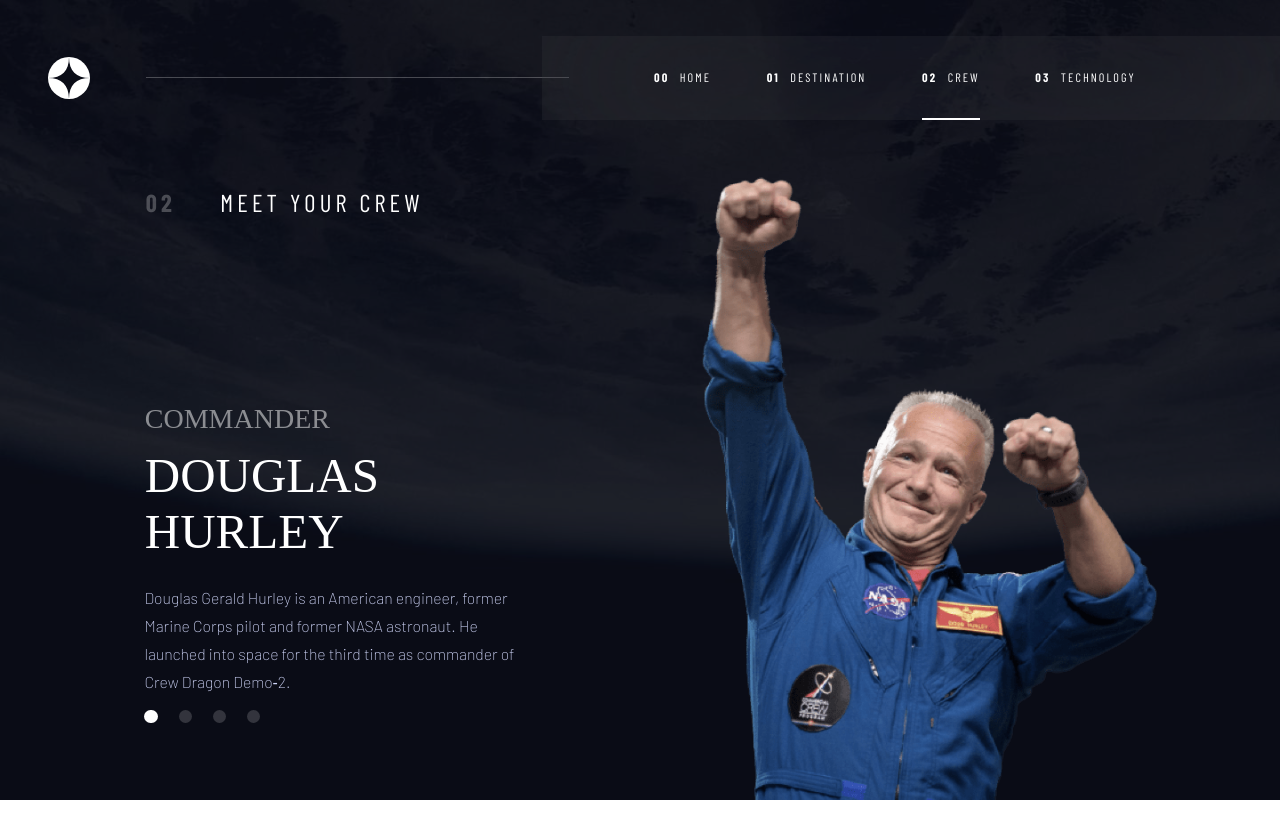
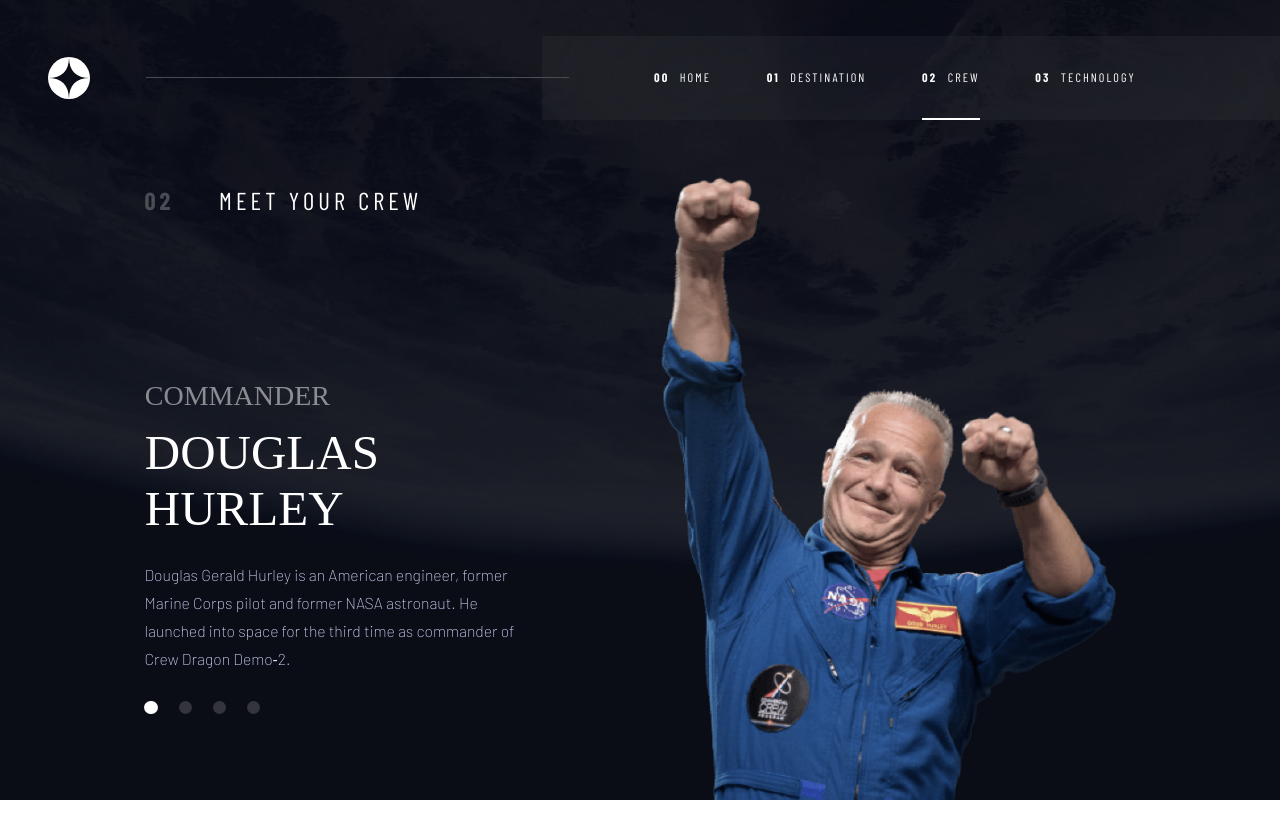
Before and after one commit to arun-roberts/fem006_space_tourism_website, a Next.js app: page /crew in a window 1280 px wide. Shown: the top 838 px of the page. Before the commit the page ends 800 px from the top, so only its background shows below. Built offline with nearby package versions, Linux system fonts and the light colour scheme; a web font is replaced by a local one.

Commit message:
Refactored the HTML a little to simplify the CSS

```diff
--- a/pages/crew.tsx
+++ b/pages/crew.tsx
@@ -35,6 +35,7 @@ const Crew: NextPage = () => {
     <main className="crew">
         <Meta />
         <h2 className="section-header"><span className="section-header__num">02</span> MEET YOUR CREW</h2>
+        <div className="crew__background"></div>
         <div className="crew-container">
           <div className={`crew__image ${classString}__image`}>
             <Image
--- a/pages/destination.tsx
+++ b/pages/destination.tsx
@@ -34,6 +34,7 @@ const Destination: NextPage = () => {
     <main className="destination">
         <Meta />
         <h1 className="section-header"><span className='section-header__num'>01</span>PICK YOUR DESTINATION</h1>
+        <div className="destination__background"></div>
         <div className='destination-container'>
             <div className='destination__image'>
                 <Image
--- a/styles/globals.css
+++ b/styles/globals.css
@@ -24,7 +24,7 @@ a {
   width: 100%;
   height: 5rem;
   padding: 1.5rem;
-  position: absolute;
+  position: fixed;
   z-index: 2;
 }
 
@@ -365,22 +365,23 @@ a {
 }
 
 .destination {
-  position: absolute;
+  width: 100%;
+  height: 100%;
+  padding-top: 5.5rem;
+}
+
+.destination__background {
+  position: fixed;
   bottom: 0;
   top: 0;
-  width: 100%;
-  height: 100vh;
-  background: rgba(11, 13, 23, 0.6) url("/assets/destination/background-destination-mobile.jpg") no-repeat;
+  left: 0;
+  right: 0;
+  background-color: rgba(11, 13, 23, 0.6);
+  background-image: url("/assets/destination/background-destination-mobile.jpg");
+  background-repeat: no-repeat;
   background-blend-mode: darken;
   background-size: cover;
-  padding-top: 5.5rem;
-  overflow-y: scroll;
-  -ms-overflow-style: none;
-  scrollbar-width: none;
-}
-
-.destination::-webkit-scrollbar {
-  display: none;
+  z-index: -1;
 }
 
 .destination-container {
@@ -511,22 +512,23 @@ a {
 }
 
 .crew {
-  position: absolute;
+  width: 100%;
+  height: 100%;
+  padding-top: 5.5rem;
+}
+
+.crew__background {
+  position: fixed;
   bottom: 0;
   top: 0;
-  width: 100%;
-  height: 100vh;
-  background: rgba(11, 13, 23, 0.6) url("/assets/crew/background-crew-mobile.jpg") no-repeat;
+  left: 0;
+  right: 0;
+  background-color: rgba(11, 13, 23, 0.6);
+  background-image: url("/assets/crew/background-crew-mobile.jpg");
+  background-repeat: no-repeat;
   background-blend-mode: darken;
   background-size: cover;
-  padding-top: 5.5rem;
-  overflow-y: scroll;
-  -ms-overflow-style: none;
-  scrollbar-width: none;
-}
-
-.crew::-webkit-scrollbar {
-  display: none;
+  z-index: -1;
 }
 
 .crew-container {
@@ -953,9 +955,10 @@ a {
     margin-bottom: 5.625rem;
   }
   .destination {
-    background: rgba(11, 13, 23, 0.6) url("/assets/destination/background-destination-tablet.jpg") no-repeat;
-    background-size: cover;
     padding-top: 8.5rem;
+  }
+  .destination__background {
+    background-image: url("/assets/destination/background-destination-tablet.jpg");
   }
   .destination-container {
     height: calc(100% - 1.5rem);
@@ -995,9 +998,10 @@ a {
     margin-top: 1.8125rem;
   }
   .crew {
-    background: rgba(11, 13, 23, 0.6) url("/assets/crew/background-crew-tablet.jpg") no-repeat;
-    background-size: cover;
     padding-top: 8.5rem;
+  }
+  .crew__background {
+    background-image: url("/assets/crew/background-crew-tablet.jpg");
   }
   .crew-container {
     height: calc(100% - 1.5rem);
@@ -1013,7 +1017,6 @@ a {
             order: 2;
     margin: 0;
     bottom: 0;
-    border: none;
   }
   .crew__image::before {
     display: none;
@@ -1158,7 +1161,6 @@ a {
     margin-right: 0.75rem;
   }
   .section-header {
-    position: absolute;
     text-align: left;
     top: 23.55555555%;
     left: 10.40625rem;
@@ -1202,9 +1204,10 @@ a {
     height: 100%;
   }
   .destination {
-    background: rgba(11, 13, 23, 0.6) url("/assets/destination/background-destination-desktop.jpg") no-repeat;
-    background-size: cover;
-    padding: 0 0.5rem 7.7777777778% 4.5625rem;
+    padding: 13.25rem 0.5rem 7.7777777778% 4.5625rem;
+  }
+  .destination__background {
+    background-image: url("/assets/destination/background-destination-desktop.jpg");
   }
   .destination-container {
     width: 100%;
@@ -1255,45 +1258,36 @@ a {
     margin-right: 3.8125rem;
   }
   .crew {
-    background: rgba(11, 13, 23, 0.6) url("/assets/crew/background-crew-desktop.jpg") no-repeat;
-    background-size: cover;
     padding: 13.25rem 0 0 10.3125rem;
-    overflow: scroll;
+  }
+  .crew__background {
+    background-image: url("/assets/crew/background-crew-desktop.jpg");
   }
   .crew-container {
-    width: 100%;
+    width: 50%;
     height: 100%;
-    -webkit-box-orient: horizontal;
-    -webkit-box-direction: normal;
-        -ms-flex-direction: row;
-            flex-direction: row;
-    -webkit-box-align: end;
-        -ms-flex-align: end;
-            align-items: end;
-    margin: 0;
+    -webkit-box-align: start;
+        -ms-flex-align: start;
+            align-items: start;
+    margin: 0;
+    padding: 0;
   }
   .crew__picker {
-    position: absolute;
-    left: 0;
-    bottom: 13.6627906976744%;
-    -ms-flex-item-align: end;
-        -ms-grid-row-align: end;
-        align-self: end;
     width: 8.25rem;
-    margin: 0;
+    margin: 0 0 5.875rem 0;
   }
   .crew__image {
-    position: relative;
+    position: fixed;
     bottom: 0;
     z-index: 0;
   }
   .crew-info {
-    position: relative;
     -webkit-box-align: start;
         -ms-flex-align: start;
             align-items: start;
     height: 100%;
     text-align: left;
+    margin: 0 0 5.875rem 0;
   }
   .crew-info__role {
     margin: 11.75rem 0 0 0.03125rem;
@@ -1303,11 +1297,13 @@ a {
   }
   .crew-info__bio {
     width: 27.75rem;
+    height: 10rem;
     margin: 1.6875rem 0 0 0;
   }
   .douglas_hurley__image {
     width: 35.504375rem;
     height: 44.5rem;
+    left: 50%;
     margin: 0 9% 0 0;
   }
   .douglas_hurley-info {
@@ -1324,6 +1320,7 @@ a {
   .victor_glover__image {
     width: 34.649375rem;
     height: 40.7rem;
+    left: 51.597222222%;
     margin: 0 10.9% 0 0;
   }
   .victor_glover-info {
--- a/styles/globals.sass
+++ b/styles/globals.sass
@@ -148,7 +148,6 @@ $desktop-m: 1800px
 html, body
   min-height: 100%
   width: 100%
-  // overflow: hidden
   font-size: 16px
 
 ul
@@ -161,7 +160,7 @@ a
   width: 100%
   height: 5rem
   padding: 1.5rem
-  position: absolute
+  position: fixed
   z-index: 2
 
   &__logo
@@ -247,10 +246,6 @@ a
   width: 100vw
   height: 100vh
   z-index: 2
-  // transform: scaleX(0)
-
-  // &--open
-  //   transform: scaleX(101%)
 
 .section-header
   text-align: center
@@ -352,21 +347,22 @@ a
       height: 95%
 
 .destination
-  position: absolute
-  bottom: 0
-  top: 0
   width: 100%
-  height: 100vh
-  background: $background-overlay url('/assets/destination/background-destination-mobile.jpg') no-repeat
-  background-blend-mode: darken
-  background-size: cover
+  height: 100%
   padding-top: 5.5rem
-  overflow-y: scroll
-  -ms-overflow-style: none
-  scrollbar-width: none
 
-  &::-webkit-scrollbar
-    display: none
+  &__background
+    position: fixed
+    bottom: 0
+    top: 0
+    left: 0
+    right: 0
+    background-color: $background-overlay
+    background-image: url('/assets/destination/background-destination-mobile.jpg')
+    background-repeat: no-repeat
+    background-blend-mode: darken
+    background-size: cover
+    z-index: -1
 
   &-container
     width: 100%
@@ -430,21 +426,22 @@ a
         @include subheading-one
 
 .crew
-  position: absolute
-  bottom: 0
-  top: 0
   width: 100%
-  height: 100vh
-  background:$background-overlay url('/assets/crew/background-crew-mobile.jpg') no-repeat
-  background-blend-mode: darken
-  background-size: cover
+  height: 100%
   padding-top: 5.5rem
-  overflow-y: scroll
-  -ms-overflow-style: none
-  scrollbar-width: none
 
-  &::-webkit-scrollbar
-    display: none
+  &__background
+    position: fixed
+    bottom: 0
+    top: 0
+    left: 0
+    right: 0
+    background-color: $background-overlay
+    background-image: url('/assets/crew/background-crew-mobile.jpg')
+    background-repeat: no-repeat
+    background-blend-mode: darken
+    background-size: cover
+    z-index: -1
 
   &-container
     width: 87.2%
@@ -695,9 +692,10 @@ a
       margin-bottom: 5.625rem
 
   .destination
-    background: $background-overlay url('/assets/destination/background-destination-tablet.jpg') no-repeat
-    background-size: cover
     padding-top: 8.5rem
+
+    &__background
+      background-image: url('/assets/destination/background-destination-tablet.jpg')
 
     &-container
       height: calc(100% - 1.5rem)
@@ -732,9 +730,10 @@ a
         margin-top: 1.8125rem
 
   .crew
-    background: $background-overlay url('/assets/crew/background-crew-tablet.jpg') no-repeat
-    background-size: cover
     padding-top: 8.5rem
+
+    &__background
+      background-image: url('/assets/crew/background-crew-tablet.jpg')
 
     &-container
       height: calc(100% - 1.5rem)
@@ -746,7 +745,6 @@ a
       order: 2
       margin: 0
       bottom: 0
-      border: none
 
       &::before
         display: none
@@ -881,7 +879,7 @@ a
           margin-right: 0.75rem
 
   .section-header
-    position: absolute
+    // position: absolute
     text-align: left
     top: 23.55555555%
     left: 10.40625rem
@@ -916,9 +914,10 @@ a
         height: 100%
 
   .destination
-    background: $background-overlay url('/assets/destination/background-destination-desktop.jpg') no-repeat
-    background-size: cover
-    padding: 0 0.5rem 7.7777777778% 4.5625rem
+    padding: 13.25rem 0.5rem 7.7777777778% 4.5625rem
+
+    &__background
+      background-image: url('/assets/destination/background-destination-desktop.jpg')
 
     &-container
       width: 100%
@@ -960,36 +959,32 @@ a
         margin-right: 3.8125rem
 
   .crew
-    background: $background-overlay url('/assets/crew/background-crew-desktop.jpg') no-repeat
-    background-size: cover
     padding: 13.25rem 0 0 10.3125rem
-    overflow: scroll
+
+    &__background
+      background-image: url('/assets/crew/background-crew-desktop.jpg')
 
     &-container
-      width: 100%
+      width: 50%
       height: 100%
-      flex-direction: row
-      align-items: end
+      align-items: start
       margin: 0
+      padding: 0
 
     &__picker
-      position: absolute
-      left: 0
-      bottom: 13.6627906976744%
-      align-self: end
       width: 8.25rem
-      margin: 0
+      margin: 0 0 5.875rem 0
 
     &__image
-      position: relative
+      position: fixed
       bottom: 0
       z-index: 0
 
     &-info
-      position: relative
       align-items: start
       height: 100%
       text-align: left
+      margin: 0 0 5.875rem 0
 
       &__role
         margin: 11.75rem 0 0 0.03125rem
@@ -999,12 +994,14 @@ a
 
       &__bio
         width: 27.75rem
+        height: 10rem
         margin: 1.6875rem 0 0 0
 
   .douglas_hurley
     &__image
       width: 35.504375rem
       height: 44.5rem
+      left: 50%
       margin: 0 9% 0 0
 
     &-info
@@ -1023,6 +1020,7 @@ a
     &__image
       width: 34.649375rem
       height: 40.7rem
+      left: 51.597222222%
       margin: 0 10.9% 0 0
 
     &-info
```
Also changed, not shown: 1 other file (tests, documents, lock files or other folders).
